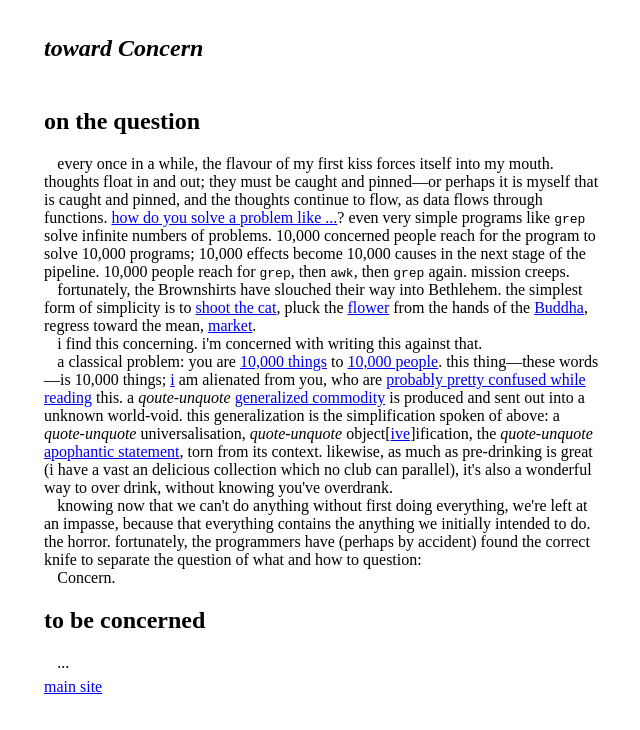
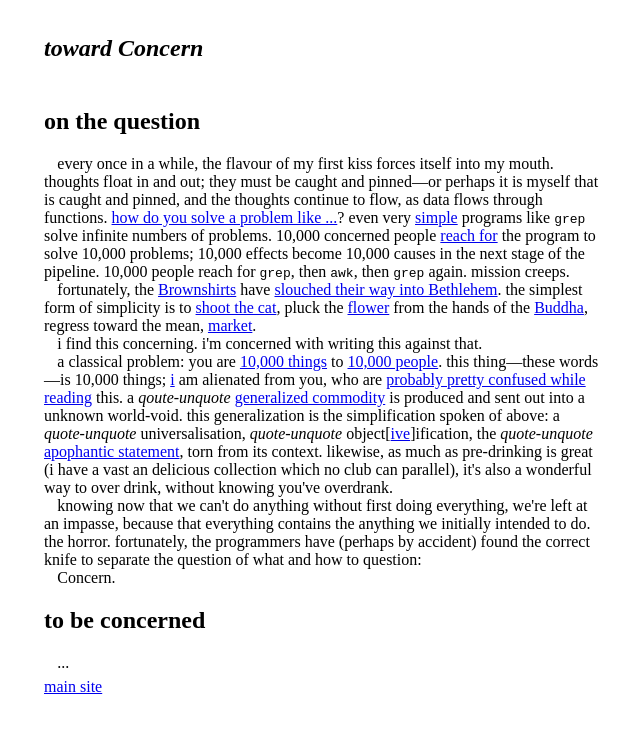
Before and after one commit to aljedaxi/daxi.ml, an Eleventy site: page articles/towards-concern.md in a window 1280 px wide. Shown: the whole page, without its empty margins (316-956 px from the left). Built offline with nearby package versions, Linux system fonts and the light colour scheme; Eleventy itself is replaced by a stand-in of ours; files that its build step writes are made by us from their sources; what date-fns, sanctuary would draw is missing.

Commit message:
fix: illumination

```diff
--- a/articles/towards-concern.md
+++ b/articles/towards-concern.md
@@ -10,9 +10,9 @@ ver: 1
 
 ## on the question
 
-every once in a while, the flavour of my first kiss forces itself into my mouth. thoughts float in and out; they must be caught and pinned---or perhaps it is myself that is caught and pinned, and the thoughts continue to flow, as data flows through functions. <a href="https://www.youtube.com/watch?v=s-VRyQprlu8">how do you solve a problem like ...</a>? even very simple programs like `grep` solve infinite numbers of problems. 10,000 concerned people reach for the program to solve 10,000 programs; 10,000 effects become 10,000 causes in the next stage of the pipeline. 10,000 people reach for `grep`, then `awk`, then `grep` again. mission creeps.
+every once in a while, the flavour of my first kiss forces itself into my mouth. thoughts float in and out; they must be caught and pinned---or perhaps it is myself that is caught and pinned, and the thoughts continue to flow, as data flows through functions. <a href="https://www.youtube.com/watch?v=s-VRyQprlu8">how do you solve a problem like ...</a>? even very <a href="https://en.wikipedia.org/wiki/Unix_philosophy#Do_One_Thing_and_Do_It_Well">simple</a> programs like `grep` solve infinite numbers of problems. 10,000 concerned people <a href="https://en.wikipedia.org/wiki/Heideggerian_terminology#Ready-to-hand">reach for</a> the program to solve 10,000 problems; 10,000 effects become 10,000 causes in the next stage of the pipeline. 10,000 people reach for `grep`, then `awk`, then `grep` again. mission creeps.
 
-fortunately, the Brownshirts have slouched their way into Bethlehem. the simplest form of simplicity is to <a href="https://archive.org/details/DesigningFreedom_CBC_Lectures">shoot the cat</a>, pluck the <a href="https://www.youtube.com/watch?v=z6-P3pFhmQI">flower</a> from the hands of the <a href="https://en.wikipedia.org/wiki/Flower_Sermon">Buddha</a>, regress toward the mean, <a href="https://3teeth.bandcamp.com/track/final-product">market</a>.
+fortunately, the <a href="https://en.wikipedia.org/wiki/Nazi_Germany_paramilitary_ranks">Brownshirts</a> have <a href="https://www.poetryfoundation.org/poems/43290/the-second-coming">slouched their way into Bethlehem</a>. the simplest form of simplicity is to <a href="https://archive.org/details/DesigningFreedom_CBC_Lectures">shoot the cat</a>, pluck the <a href="https://www.youtube.com/watch?v=z6-P3pFhmQI">flower</a> from the hands of the <a href="https://en.wikipedia.org/wiki/Flower_Sermon">Buddha</a>, regress toward the mean, <a href="https://3teeth.bandcamp.com/track/final-product">market</a>.
 
 i find this concerning. i'm concerned with writing this against that.
 
```
